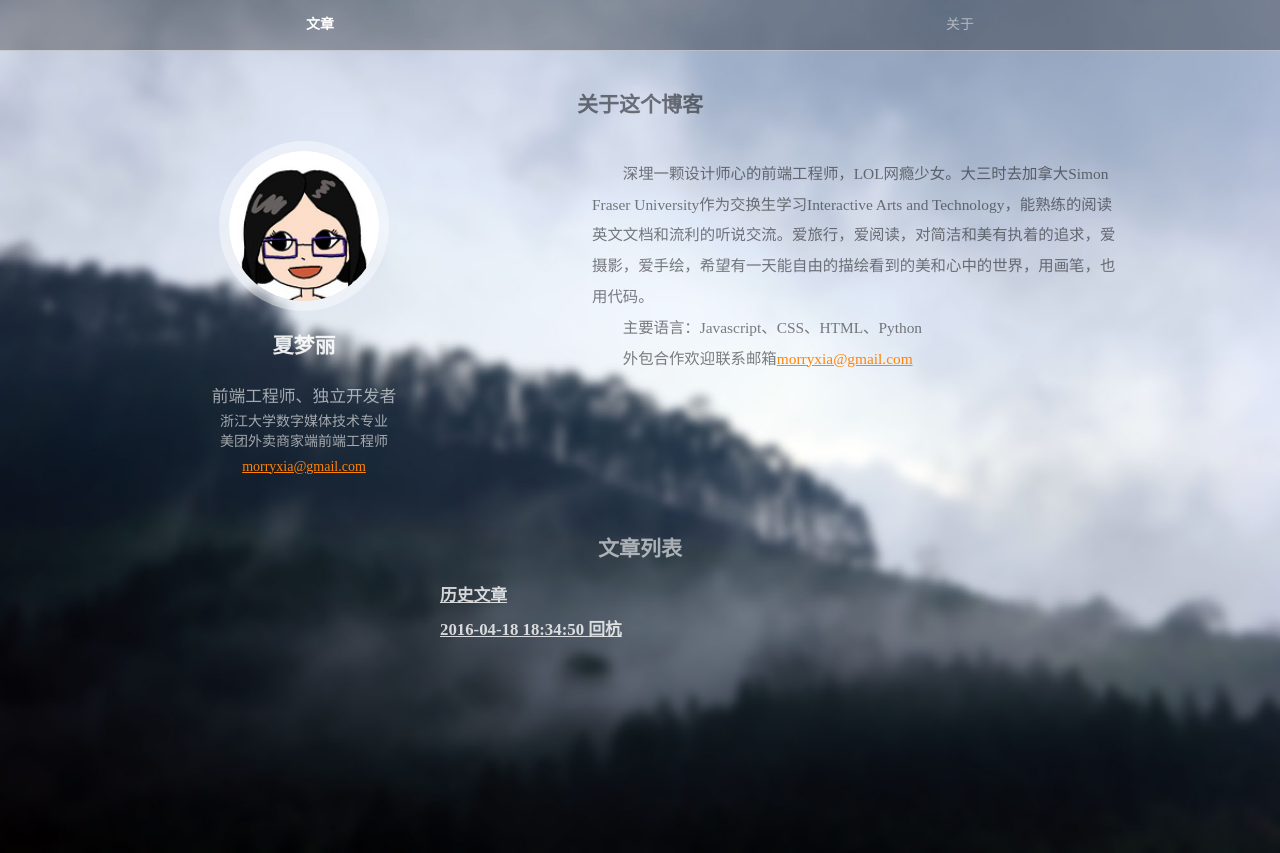
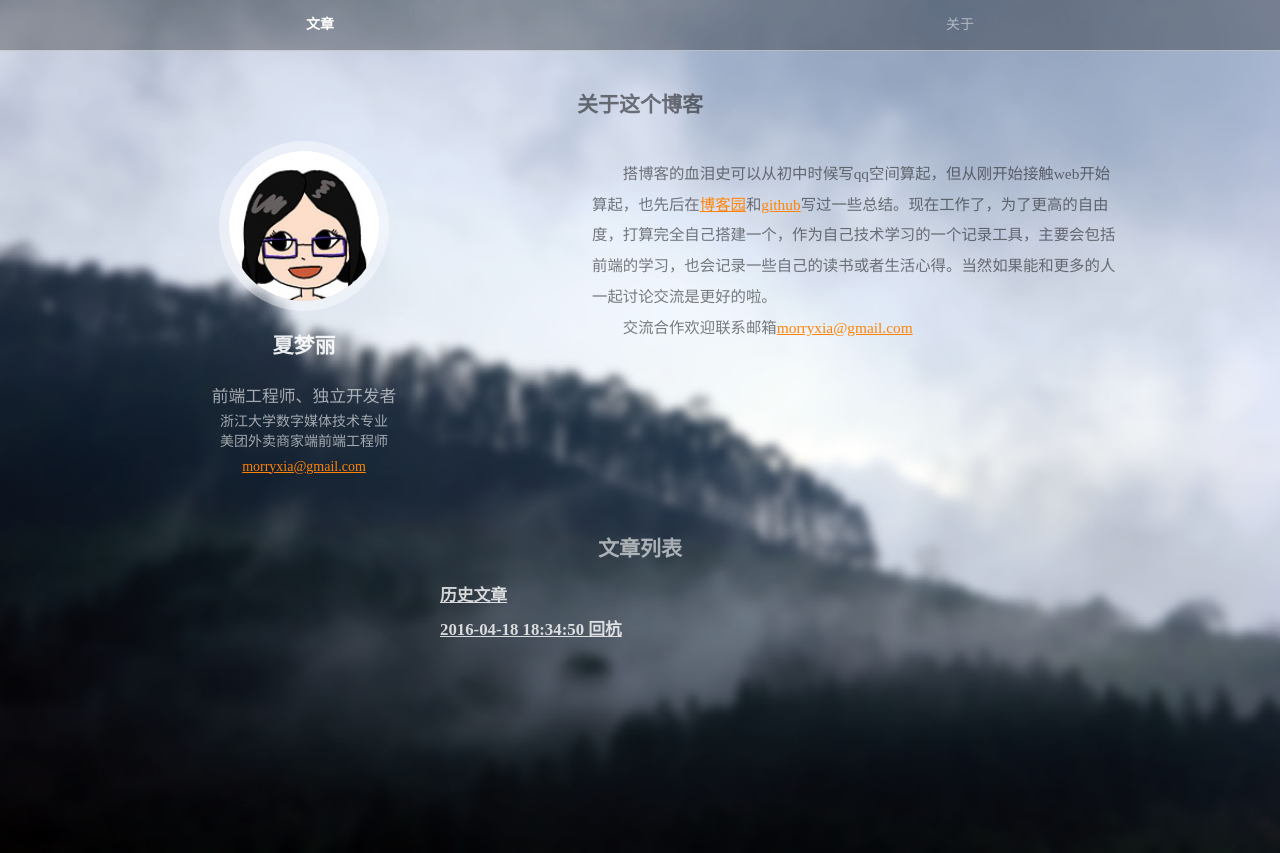
Before and after one commit to sparkmorry/sparkmorry, a Django app: page /blog/ in a window 1280 px wide. Run offline with Django 3.2, Linux system fonts and the light colour scheme; data comes from the database, SQL or seed files in the repository.

Commit message:
修改博客介绍

```diff
--- a/templates/blog.html
+++ b/templates/blog.html
@@ -24,10 +24,8 @@
 			<a href="mailto:morryxia@gmail.com" class="email">morryxia@gmail.com</a>
 		</div>
 		<div class="detail fr">
-
-			<p>深埋一颗设计师心的前端工程师，LOL网瘾少女。大三时去加拿大Simon Fraser University作为交换生学习Interactive Arts and Technology，能熟练的阅读英文文档和流利的听说交流。爱旅行，爱阅读，对简洁和美有执着的追求，爱摄影，爱手绘，希望有一天能自由的描绘看到的美和心中的世界，用画笔，也用代码。</p>
-			<p>主要语言：Javascript、CSS、HTML、Python</p>
-			<p>外包合作欢迎联系邮箱<a href="mailto:morryxia@gmail.com" class="email">morryxia@gmail.com</a></p>
+			<p>搭博客的血泪史可以从初中时候写qq空间算起，但从刚开始接触web开始算起，也先后在<a class="tc-orange" href="http://www.cnblogs.com/sparkmorry/">博客园</a>和<a class="tc-orange" href="http://sparkmorry.github.io/">github</a>写过一些总结。现在工作了，为了更高的自由度，打算完全自己搭建一个，作为自己技术学习的一个记录工具，主要会包括前端的学习，也会记录一些自己的读书或者生活心得。当然如果能和更多的人一起讨论交流是更好的啦。</p>
+			<p>交流合作欢迎联系邮箱<a href="mailto:morryxia@gmail.com" class="email">morryxia@gmail.com</a></p>
 		</div>
 	</div>
 	<div style="margin-top:50px;">
@@ -42,7 +40,6 @@
 				{% for article in articles %}
 					<a href="/article/{{article.id}}"><p><span>{{article.ctime | date:"Y-m-d H:i:s"}}  </span>{{article.title}}</p></a>
 				{% endfor %}
-				<!-- <a href="http://sparkmorry.github.io/"><p><span>2014-02-26</span> Javascript Function</p></a> -->
 			</li>
 		</ul>
 	</div>
```
